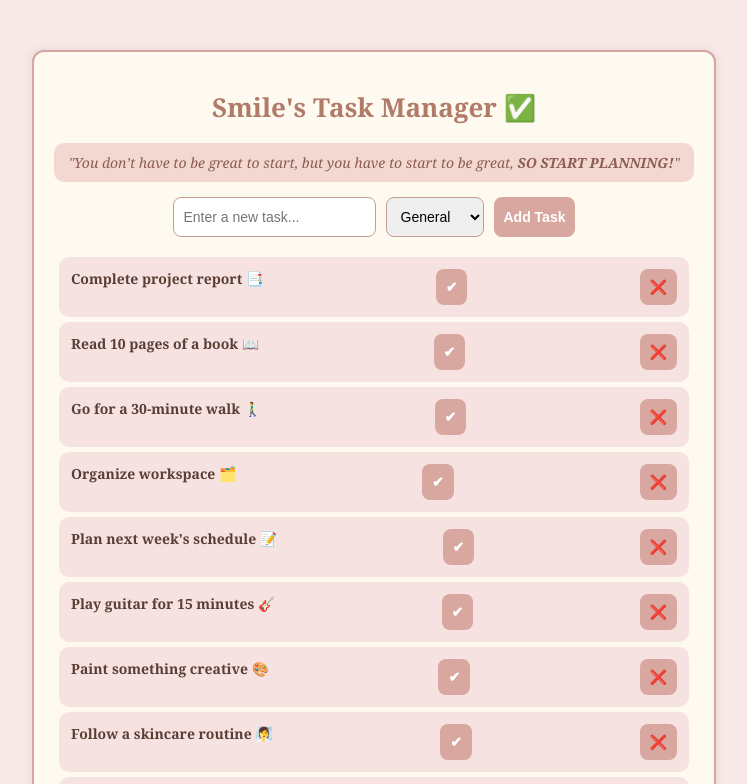
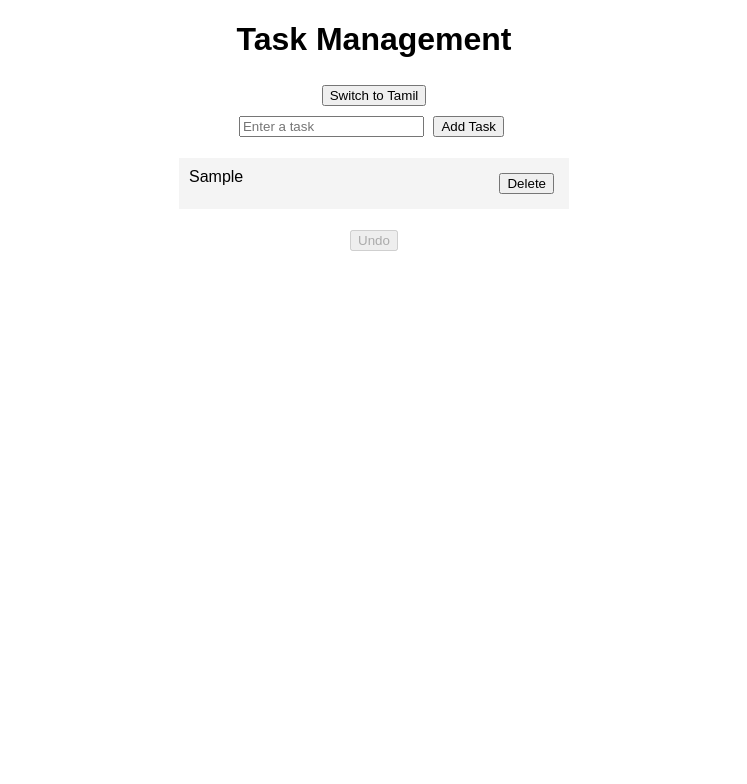
Before and after one commit to erina-smiles/eris_taskmanagementsite, a plain HTML site: page index.html in a window 1280 px wide. Both pictures are taken after typing "Sample" into the empty fields and a click on the button "Add Task". Shown: the top 784 px of the page, without its empty margins (266-1013 px from the left). Drawn offline with Linux system fonts and the light colour scheme.

Commit message:
Add files via upload

```diff
--- a/index.html
+++ b/index.html
@@ -3,35 +3,84 @@
 <head>
     <meta charset="UTF-8">
     <meta name="viewport" content="width=device-width, initial-scale=1.0">
-    <title>Task Manager</title>
-    <link rel="stylesheet" href="styles.css">
+    <title>Task Management</title>
+    <style>
+        body { font-family: Arial, sans-serif; text-align: center; }
+        .container { max-width: 400px; margin: auto; }
+        ul { list-style-type: none; padding: 0; }
+        li { padding: 10px; background: #f4f4f4; margin: 5px; display: flex; justify-content: space-between; }
+        button { margin: 5px; }
+    </style>
 </head>
 <body>
-
+    <h1 id="title">Task Management</h1>
+    <button onclick="switchLanguage()">Switch to Tamil</button>
     <div class="container">
-        <h1>Smile's Task Manager ✅</h1>
-        <p class="quote">"You don’t have to be great to start, but you have to start to be great, <strong>SO START PLANNING!</strong>"</p>
-
-        <!-- Task Input -->
-        <div class="task-input">
-            <input type="text" id="task" placeholder="Enter a new task...">
-            <select id="task-category">
-                <option value="General">General</option>
-                <option value="Work">Work</option>
-                <option value="Personal">Personal</option>
-                <option value="Health">Health</option>
-                <option value="Passion">Passion</option>
-            </select>
-            <button id="addTaskBtn">Add Task</button>
-        </div>
-
-        <!-- Task List -->
+        <input type="text" id="taskInput" placeholder="Enter a task">
+        <button onclick="addTask()">Add Task</button>
         <ul id="taskList"></ul>
-
-        <!-- Dark Mode Toggle -->
-        <button id="darkModeToggle">Toggle Dark Mode 🌙</button>
+        <button id="undoButton" onclick="undoDelete()" disabled>Undo</button>
     </div>
 
-    <script src="script.js"></script>
+    <script>
+        let deletedTask = null;
+        let deletedIndex = null;
+        let tasks = [];
+        let currentLanguage = 'en';
+
+        function addTask() {
+            let taskInput = document.getElementById("taskInput");
+            let taskText = taskInput.value.trim();
+            if (taskText === "") return;
+
+            tasks.push(taskText);
+            renderTasks();
+            taskInput.value = "";
+        }
+
+        function deleteTask(index) {
+            deletedTask = tasks[index];
+            deletedIndex = index;
+            tasks.splice(index, 1);
+            renderTasks();
+            document.getElementById("undoButton").disabled = false;
+        }
+
+        function undoDelete() {
+            if (deletedTask !== null) {
+                tasks.splice(deletedIndex, 0, deletedTask);
+                renderTasks();
+                deletedTask = null;
+                deletedIndex = null;
+                document.getElementById("undoButton").disabled = true;
+            }
+        }
+
+        function renderTasks() {
+            let taskList = document.getElementById("taskList");
+            taskList.innerHTML = "";
+            tasks.forEach((task, index) => {
+                let li = document.createElement("li");
+                li.innerHTML = `<span>${task}</span> <button onclick="deleteTask(${index})">Delete</button>`;
+                taskList.appendChild(li);
+            });
+        }
+
+        function switchLanguage() {
+            let translations = {
+                'en': { title: "Task Management", placeholder: "Enter a task", add: "Add Task", undo: "Undo", delete: "Delete", switch: "Switch to Tamil" },
+                'ta': { title: "பணி மேலாண்மை", placeholder: "ஒரு பணியை உள்ளிடவும்", add: "சேர்க்க", undo: "மீட்டமை", delete: "நீக்கு", switch: "ஆங்கிலத்திற்குத் மாற்றவும்" }
+            };
+
+            currentLanguage = currentLanguage === 'en' ? 'ta' : 'en';
+
+            document.getElementById("title").innerText = translations[currentLanguage].title;
+            document.getElementById("taskInput").placeholder = translations[currentLanguage].placeholder;
+            document.querySelector("button[onclick='addTask()']").innerText = translations[currentLanguage].add;
+            document.getElementById("undoButton").innerText = translations[currentLanguage].undo;
+            document.querySelectorAll("button[onclick^='deleteTask']").forEach(btn => btn.innerText = translations[currentLanguage].delete);
+            document.querySelector("button[onclick='switchLanguage()']").innerText = translations[currentLanguage].switch;
+        }
+    </script>
 </body>
 </html>
```
